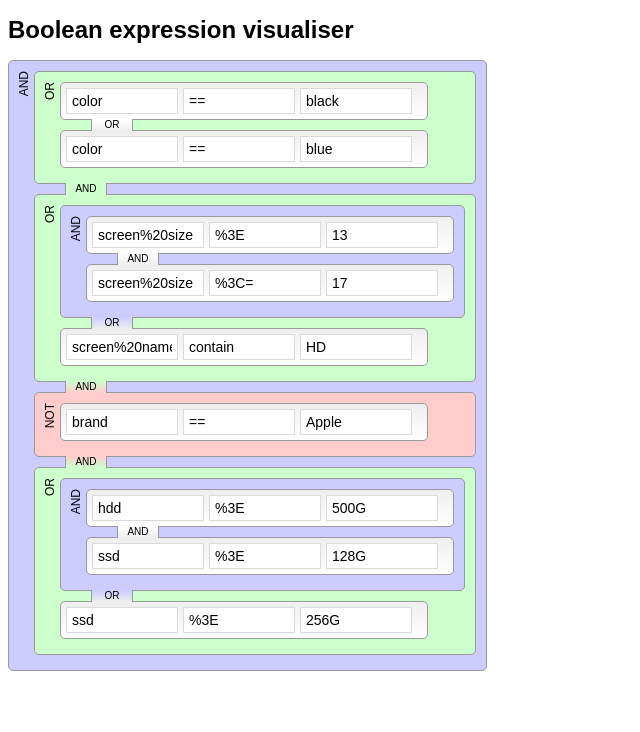
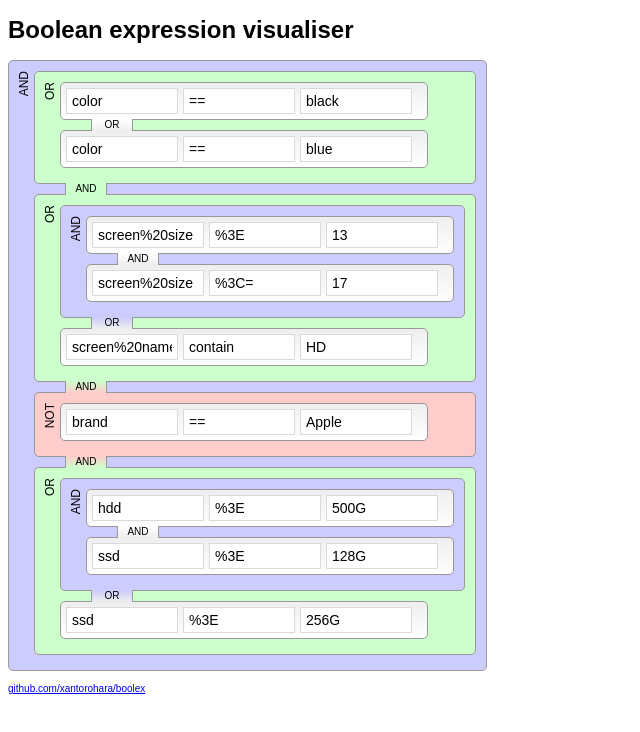
Before and after one commit to doc22940/boolex, a plain HTML site: page index.html in a window 1280 px wide. Shown: the whole page, without its empty margins (0-640 px from the left). Drawn offline with nearby package versions, Linux system fonts and the light colour scheme.

Commit message:
added link to repository

```diff
--- a/index.html
+++ b/index.html
@@ -104,5 +104,6 @@
      data-ad-format="auto"></ins>
 <script>(adsbygoogle = window.adsbygoogle || []).push({});</script>
 
+<small><a href="https://github.com/xantorohara/boolex" target="_blank">github.com/xantorohara/boolex</a> </small>
 </body>
 </html>
```
